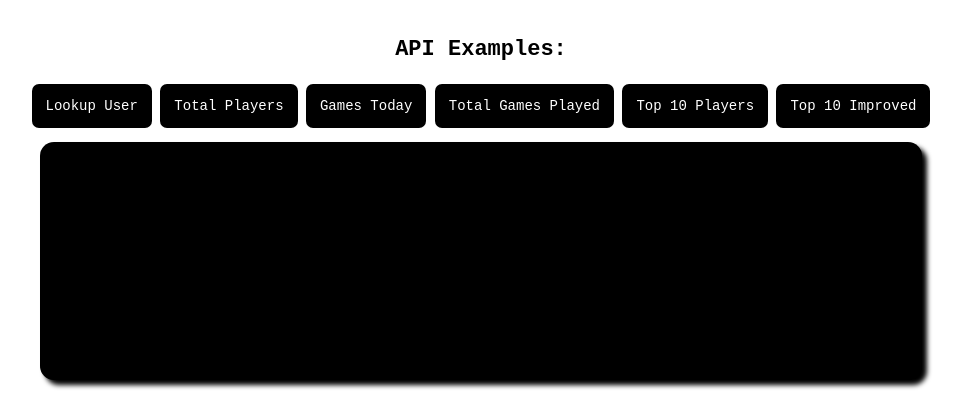
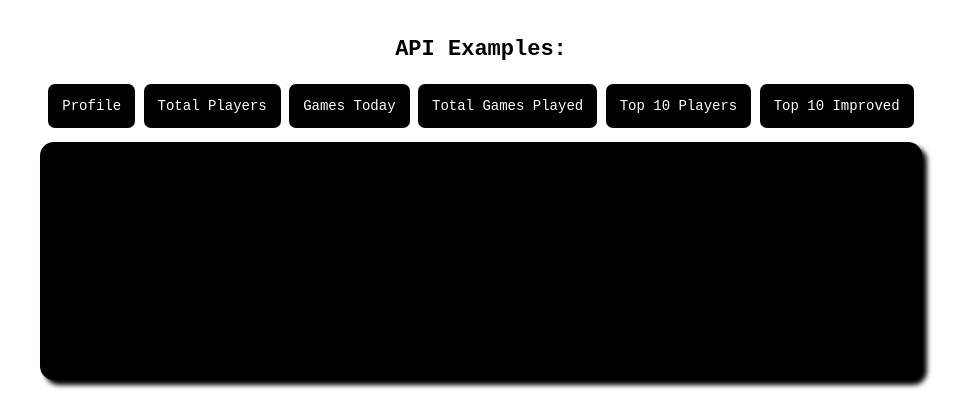
Before and after one commit to feelobot/kixboard, a PHP site: the page made by main_view.php in a window 1280 px wide. Shown: the part 141-561 px from the top of the page, without its empty margins (159-1121 px from the left). Run offline with PHP 8.4, Linux system fonts and the light colour scheme; some libraries are stand-ins or nearby versions.

Commit message:
[finished sprint]

```diff
--- a/handlers/user_handler.php
+++ b/handlers/user_handler.php
@@ -1,7 +1,7 @@
 <?php
 class UserHandler {
   function get($facebook_id) {
-    $user = new User($facebook_id, false);
+    $user = new User($facebook_id,null ,false);
     if ($user->exists)
       echo json_encode($user);
     else
--- a/js/menu.js
+++ b/js/menu.js
@@ -10,8 +10,8 @@
     $('nav li:eq(0)').click(
       function(event){
         event.preventDefault();
-        $('#results h3').text('index.php/api/user/:number');
-        $('#results p').load('index.php/api/user/1');
+        $('#results h3').text('index.php/api/user/');
+        $('#results p').load('index.php/api/user/'+faceid)  ;
     });
 
     $('nav li:eq(1)').click(
--- a/lib/user.php
+++ b/lib/user.php
@@ -6,7 +6,7 @@
   public $exists = false;
   public $friends = null;
 
-  public function __construct($facebook_user_id, $friends, $create = true) {
+  public function __construct($facebook_user_id, $friends=null, $create = true) {
     $this->facebook_user_id = $facebook_user_id;
     $search_result = $this->find_by_facebook_id($this->facebook_user_id);
     $this->friends = $friends;
@@ -75,7 +75,7 @@
     $sth = $dbh->prepare('INSERT INTO users (facebook_user_id, created_at, friends) VALUES (:facebook_user_id, :created_at, :friends)');
     $sth->bindParam(':facebook_user_id', $this->facebook_user_id, PDO::PARAM_INT);
     $sth->bindParam(':created_at', $this->created_at, PDO::PARAM_INT);
-    $sth->bindParam(':friends', $this->friends, PDO::PARAM_INT);
+    $sth->bindParam(':friends', json_encode($this->friends), PDO::PARAM_INT);
     $sth->execute();
     $this->id = $dbh->lastInsertId('id');
   }
--- a/main_view.php
+++ b/main_view.php
@@ -23,77 +23,8 @@
         <div id="fb-root"></div>
         <fb:login-button show-faces="false" perms="user_hometown,user_about_me,email" autologoutlink="true" width="100" max-rows="1">
         </fb:login-button>
-        <div id="fb-root">
-    </div>
-    <script type="text/javascript">
-        var faceid;
-        var face_friends;
-
-        window.fbAsyncInit = function () {
-            FB.init({ appId: '484120638294778', status: true, cookie: true, xfbml: true });
-
-            /* All the events registered */
-            FB.Event.subscribe('auth.login', function (response) {
-                // Successfully Connected
-                testAPI();
-                $('#results p').show();
-            });
-            FB.Event.subscribe('auth.logout', function (response) {
-                // Log Out
-                $('#results h3').text('Goodbye');
-                $('#results li').remove();
-                $('#results p').hide('slow');
-            });
-
-            FB.getLoginStatus(function (response) {
-                if (response.authResponse) {
-                    // logged in and connected user, someone you know
-                    testAPI();
-                }
-                else
-                  //user is not logged in
-                  $('#results h3').text('Please Log In First');
-            });
-
-        };
-        (function () {
-            var e = document.createElement('script');
-            e.type = 'text/javascript';
-            e.src = document.location.protocol +
-            '//connect.facebook.net/en_US/all.js';
-            e.async = true;
-            document.getElementById('fb-root').appendChild(e);
-        } ());
-
-        function testAPI() {
-            console.log('Welcome!  Fetching your information.... ');
-            FB.api('/me', function(user) {
-                $('#results h3').text('Good to see you, ' + user.name + '( ' + user.id +' ) Here are your friends:');
-                console.log(user.id);
-                faceid = user.id;
-            });
-
-            FB.api('/me/friends', function(response) {
-                if(response.data) {
-                    $('#results p').hide();
-                    $.each(response.data,function(index,friend) {
-                        $('#results ul').append('<li>' + friend.name + ' has id:' + friend.id + '</li>');
-                        //console.log(response);
-                    });
-                } else {
-                    alert("Error!");
-                }
-                $.ajax({
-                  type: "POST",
-                  url: "index.php/api/storefriends",
-                  data: { user: faceid, friends: response.data }
-
-                }).done(function( msg ) {
-                  console.log( "Data Saved: ");
-                });
-                });
-            }
-    </script>
+        <div id="fb-root"></div>
+        <script type="text/javascript" src ="js/facebook.js"></script>
         <img src='http://upload.wikimedia.org/wikipedia/en/a/aa/Kixeye_logo.png' height='20px' />
         <div class="fb-like" data-href="http://local.kixboard.com" data-send="true" data-width="200" data-show-faces="false"></div>
         <hr />
@@ -102,7 +33,7 @@
       <div id='content'>
         <h1>API Examples:</h1>
         <nav>
-          <li><a href=''>Lookup User</a></li>
+          <li><a href=''>Profile</a></li>
           <li><a href=''>Total Players</a></li>
           <li><a href=''>Games Today</a></li>
           <li><a href=''>Total Games Played</a></li>
```
Also changed, not shown: js/facebook.js (added, +67 -0 lines).
